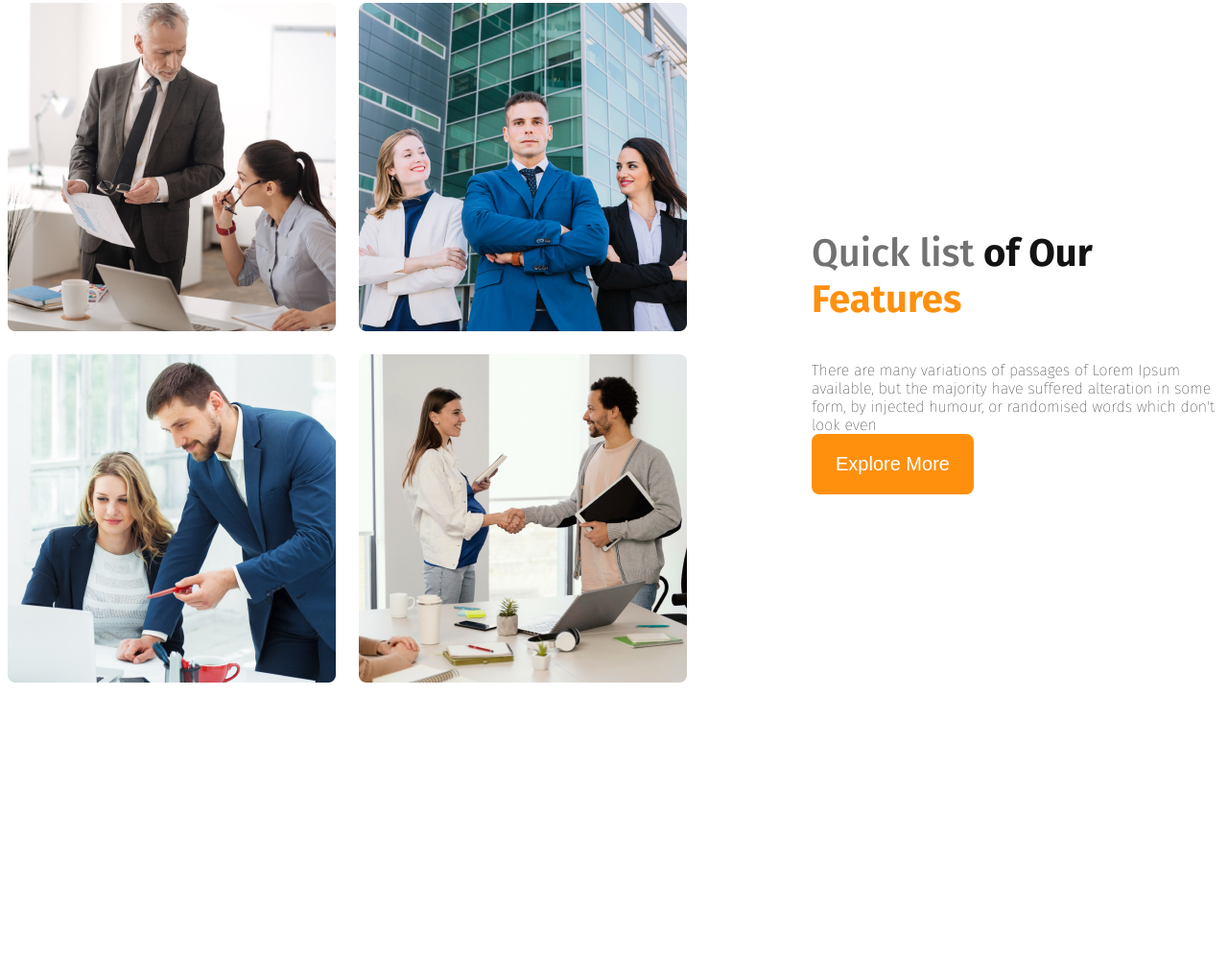
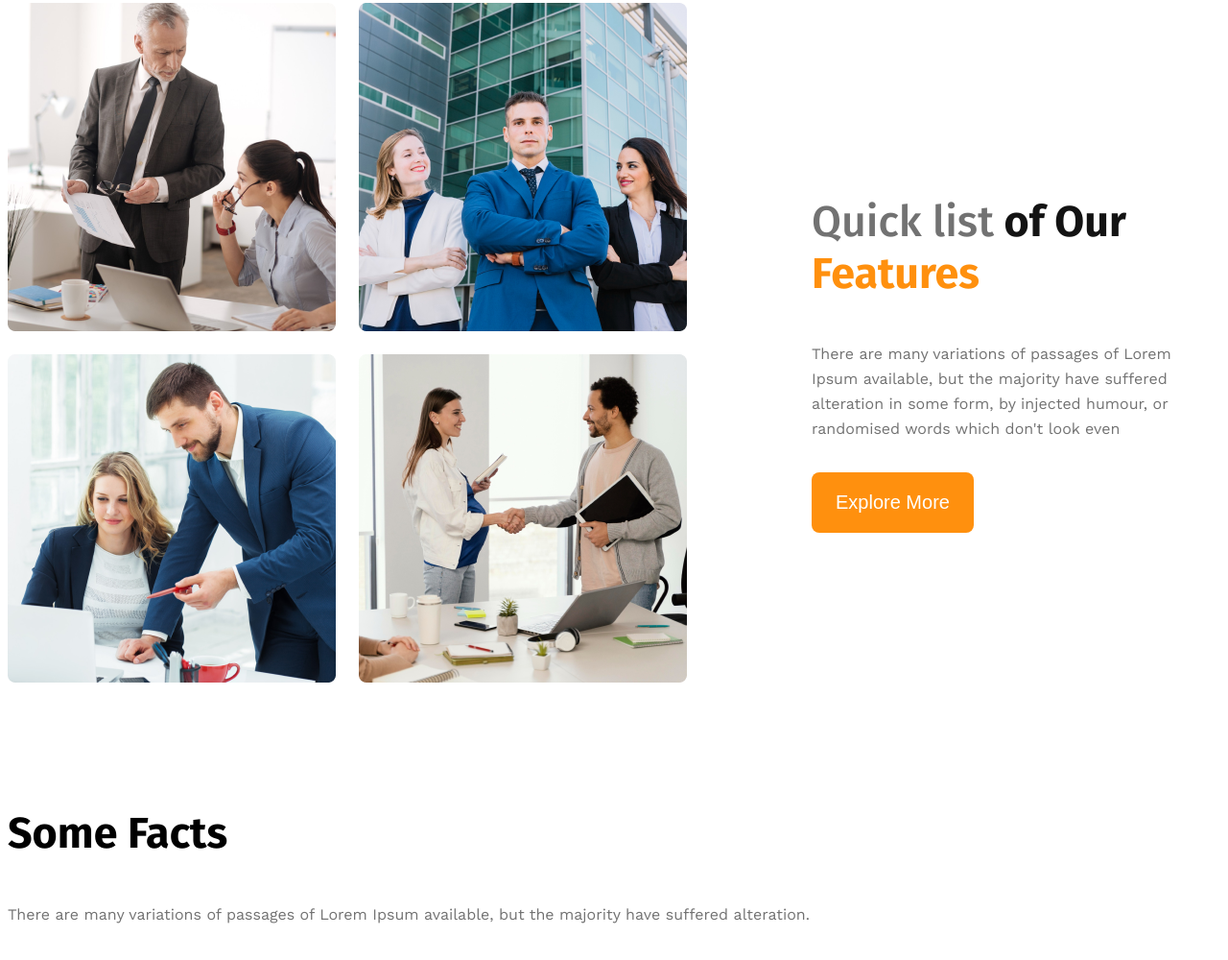
Before and after one commit to paul-96-shimu/g3-new-file, a plain HTML site: page index.html in a window 1280 px wide. Shown: the part 1288-2288 px from the top of the page at 96% size. Before the commit the page ends 2007 px from the top, so only its background shows below. Drawn offline with nearby package versions, Linux system fonts and the light colour scheme.

Commit message:
added facts card

```diff
--- a/index.html
+++ b/index.html
@@ -33,6 +33,7 @@
         </div>
     </header>
     <main>
+        <!-- teams section start -->
         <section class="teams display-flex">
             <div class="team-img-container">
                 <img src="images/team1.png" alt="two arxhitect discussing about design">
@@ -42,7 +43,8 @@
 
             </div>
             <div class="our-feature">
-                <h3 class="feature-title"><span id="quick-list">Quick list</span> <span class="of-our">of Our</span>
+                <h3 class="section-title"><span id="quick-list">Quick list</span> <span class="of-our">of Our
+                        <br></span>
                     <span id="features">Features</span>
                 </h3>
                 <div class="feature-description">There are many variations of passages of Lorem Ipsum available, but the
@@ -52,6 +54,18 @@
             </div>
 
         </section>
+        <!-- featur will enjoy -->
+        <section>
+
+            <h3 class="section-title">Some Facts</h3>
+            <p class="section-description">There are many variations of passages of Lorem Ipsum available, but the
+                majority have suffered alteration.</p>
+
+        </section>
+        <!-- some facts -->
+        <section>
+
+        </section>
     </main>
     <footer>
 
--- a/style.css/g3.css
+++ b/style.css/g3.css
@@ -20,6 +20,21 @@
     border: none;
     font-size: 1.25rem;
     text-align: center;
+}
+
+.section-title {
+    font-size: 2.8rem;
+    font-weight: 700;
+
+}
+
+.section-description {
+    color: var(--Dark-03, #727272);
+    font-family: "Work Sans";
+    font-size: 16px;
+    font-style: normal;
+    font-weight: 400;
+    line-height: 26px;
 }
 
 main>section {
@@ -112,10 +127,16 @@ main {
 
 }
 
-.feature-title {
-    font-size: 2.5rem;
-    font-weight: 700;
 
+
+.feature-description {
+    color: var(--Dark-03, #727272);
+    font-family: "Work Sans";
+    font-size: 1rem;
+    font-style: normal;
+    font-weight: 400;
+    line-height: 26px;
+    margin-bottom: 32px;
 }
 
 #quick-list {
@@ -137,7 +158,27 @@ main {
 @media screen and (max-width:576px) {
 
     .nav-bar,
-    .nav-links {
+    .nav-links,
+    .teams {
         flex-direction: column;
     }
+
+    .team-img-container {
+        grid-template-columns: repeat(1, 1fr);
+    }
+
+    .our-feature {
+        margin-left: 20px;
+    }
 }
+
+/* medium device */
+@media screen and (min-width: 576px) and (max-width: 992px) {
+    .teams {
+        flex-direction: column;
+    }
+
+    .our-feature {
+        margin: 50px auto;
+    }
+}
```
